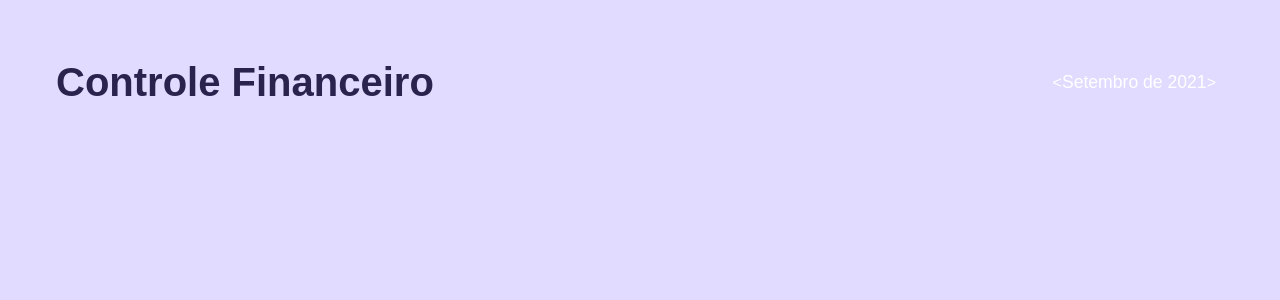
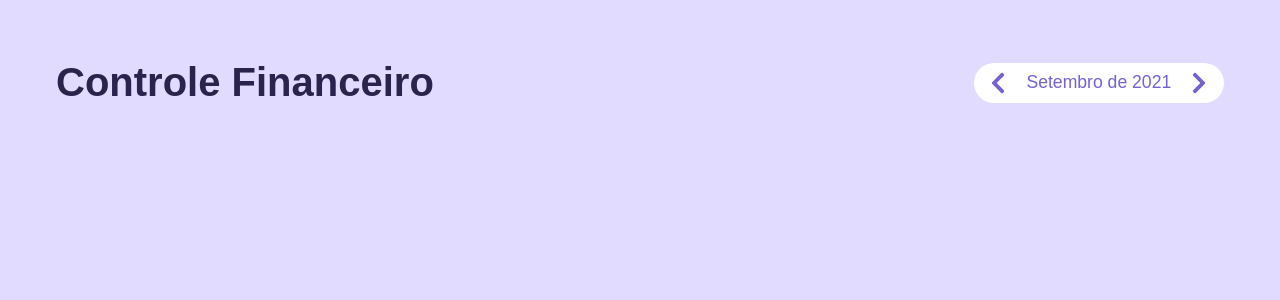
Before and after one commit to asjuanguilherme/react-expense-tracker, a React (Create React App) app: page / in a window 1280 px wide. Shown: the top 300 px of the page. Built offline with nearby package versions, Linux system fonts and the light colour scheme.

Commit message:
Criação do Header

```diff
--- a/package.json
+++ b/package.json
@@ -13,6 +13,7 @@
     "@types/styled-components": "^5.1.15",
     "react": "^17.0.2",
     "react-dom": "^17.0.2",
+    "react-icons": "^4.3.1",
     "react-scripts": "4.0.3",
     "styled-components": "^5.3.1",
     "typescript": "^4.1.2",
--- a/src/components/DateController/index.tsx
+++ b/src/components/DateController/index.tsx
@@ -3,11 +3,9 @@ import * as S from './styles'
 const index = () => {
    return (
       <S.Wrapper>
-         <S.Arrow> {'<'} </S.Arrow>
-
+         <S.PrevButton />
          <S.DateTitle>Setembro de 2021</S.DateTitle>
-
-         <S.Arrow> {'>'} </S.Arrow>
+         <S.NextButton />
       </S.Wrapper>
    )
 }
--- a/src/components/DateController/styles.ts
+++ b/src/components/DateController/styles.ts
@@ -1,23 +1,42 @@
-import styled from 'styled-components'
+import styled, { css } from 'styled-components'
+import { FaChevronLeft, FaChevronRight } from 'react-icons/fa'
 
 export const Wrapper = styled.div`
+   user-select: none;
    display: flex;
    align-items: center;
    justify-content: space-between;
 
-   background-color: lighten(${ props => props.theme.colors.background }, 20%);
+   padding: .5rem .8rem;
+   border-radius: 2rem;
 
-   padding: .5rem;
-   border-radius: 2rem;
-   color: white;
+   color: ${ props => props.theme.colors.primary };
+   background-color: white;
 `
 
 export const DateTitle = styled.div`
    font-size: 1.1rem;
+   margin: 0 1rem;
 `
 
-export const Arrow = styled.span`
+const ArrowStyles = css`
    display: flex;
    align-items: center;
    justify-content: center;
+
+   height: 1.5rem;
+   width: 1.5rem;
+   cursor: pointer;
+
+   transition: .3s;
 `
+
+export const NextButton = styled(FaChevronRight)`
+   ${ArrowStyles}
+   &:hover { transform: translateX(.3rem); }
+`
+
+export const PrevButton = styled(FaChevronLeft)`
+   ${ArrowStyles}
+   &:hover { transform: translateX(-.3rem); }
+`
--- a/src/components/Layout/Header/styles.ts
+++ b/src/components/Layout/Header/styles.ts
@@ -8,10 +8,17 @@ export const Header = styled.header`
 
    @media only screen and (max-width: 540px ) {
       flex-direction: column;
+      justify-content: center;
+      text-align: center;
    }
 `
 
 export const Title = styled.h1`
    font-size: 2.5rem;
    font-weight: bold;
+
+   @media only screen and (max-width: 540px ) {
+      font-size: 1.8rem;
+      margin-bottom: 1.5rem;
+   }
 `
```
Also changed, not shown: 2 other files (tests, documents, lock files or other folders).
